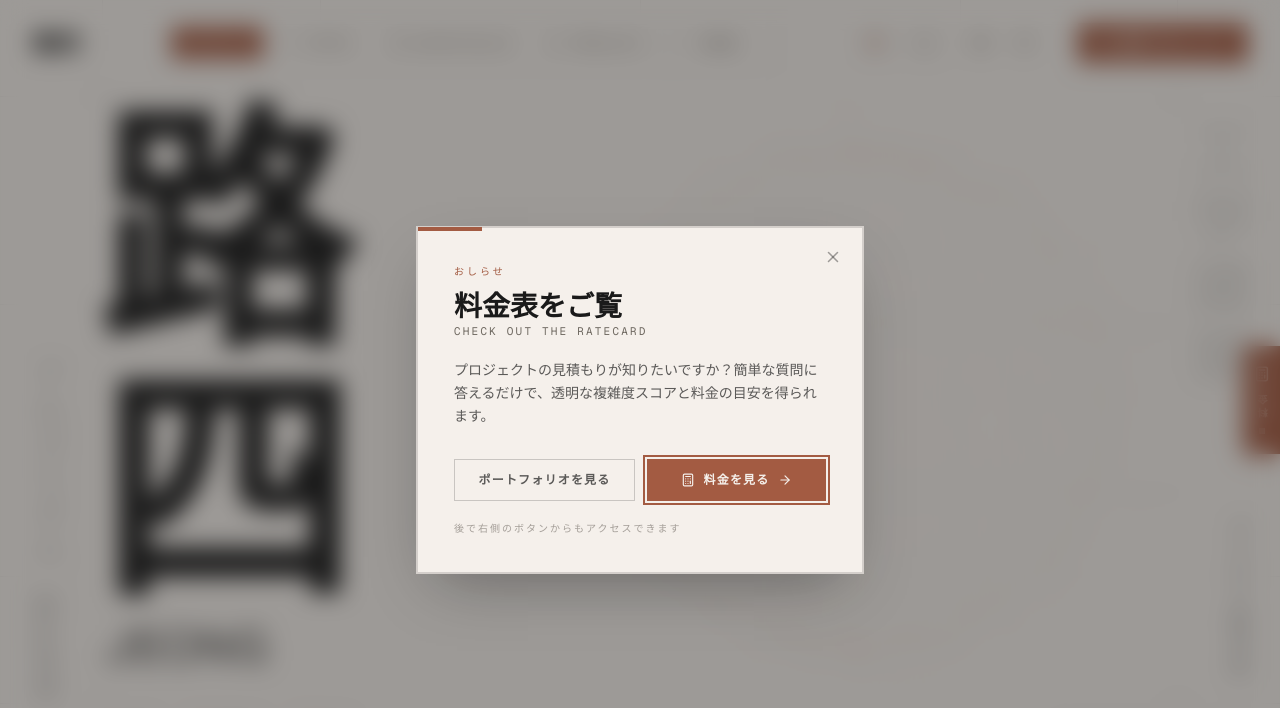
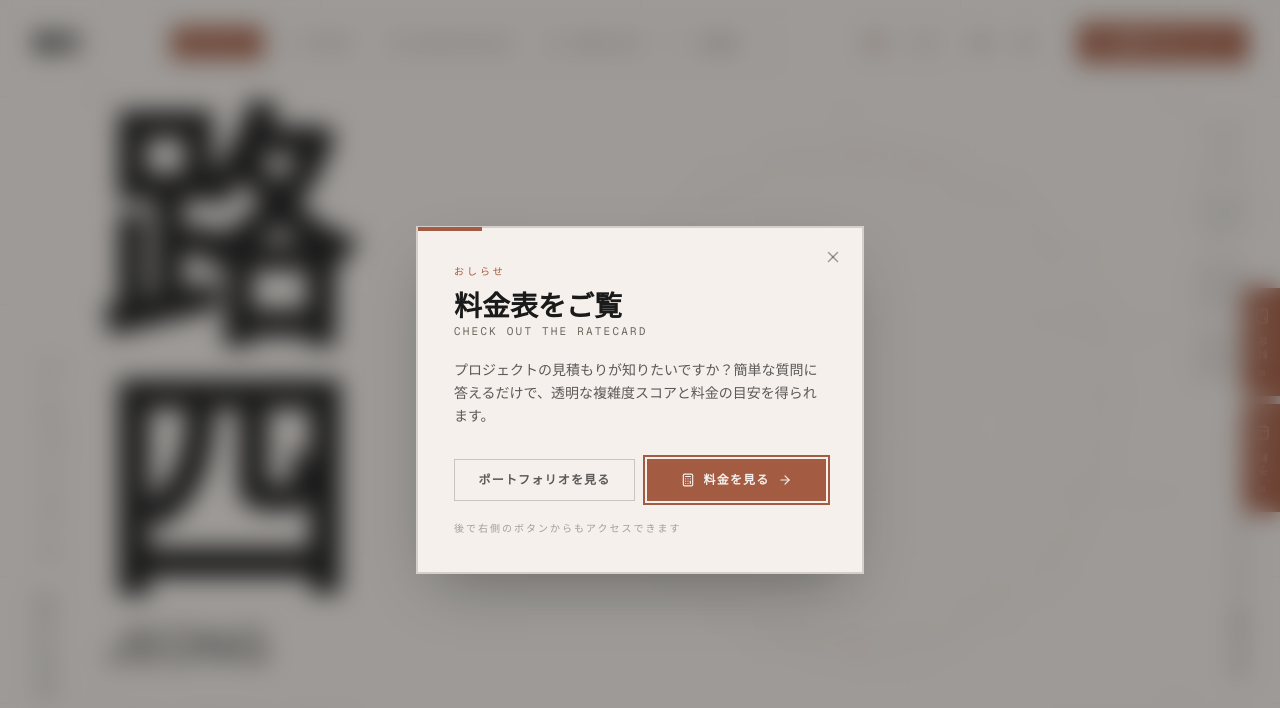
Before and after one commit to zeon-kun/zeon-portfolio-remaster, a Next.js app: page / in a window 1280 px wide. Shown: the top 708 px of the page. Built offline with nearby package versions, Linux system fonts and the light colour scheme.

Commit message:
feat: add quick nav for the booking

```diff
--- a/components/layout/PageOverlays.tsx
+++ b/components/layout/PageOverlays.tsx
@@ -6,7 +6,7 @@ import { MouseTracker } from "@/components/hero/MouseTracker";
 import { BlueprintElements } from "@/components/geometric/GlobeBlueprint";
 import { Navbar } from "@/components/nav/Navbar";
 import { AudioPlayer } from "@/components/audio/AudioPlayer";
-import { RatecardButton } from "@/components/layout/RatecardButton";
+import { QuickActionRail } from "@/components/layout/QuickActionRail";
 import { globeState, useGlobePhase } from "@/lib/globe-state";
 import { useTransitionPhase } from "@/lib/transition";
 
@@ -26,7 +26,7 @@ export function PageOverlays({ children }: { children: React.ReactNode }) {
       <BlueprintElements />
       <Navbar mode="routes" loaderVisible={isHidden} />
       <AudioPlayer loaderVisible={isHidden} />
-      <RatecardButton loaderVisible={isHidden} />
+      <QuickActionRail loaderVisible={isHidden} />
 
       {/* Content wrapper — mirrors SlideContainer's #main opacity gate */}
       <div
--- /dev/null
+++ b/components/layout/QuickActionRail.tsx
@@ -0,0 +1,113 @@
+"use client";
+
+import { useState, useEffect } from "react";
+import { Calculator, CalendarDays, type LucideIcon } from "lucide-react";
+import { usePathname } from "next/navigation";
+import { TransitionLink } from "@/components/layout/TransitionLink";
+import { useLang } from "@/lib/language";
+
+type QuickAction = {
+  href: string;
+  icon: LucideIcon;
+  jp: string;
+  en: string;
+  /** aria-label — the tab itself only carries a vertical word. */
+  labelJp: string;
+  labelEn: string;
+};
+
+// Ordered the way the funnel runs: size the work, then book the call.
+const ACTIONS: QuickAction[] = [
+  {
+    href: "/ratecard",
+    icon: Calculator,
+    jp: "料金",
+    en: "Ratecard",
+    labelJp: "料金ページへ",
+    labelEn: "View Ratecard",
+  },
+  {
+    href: "/booking",
+    icon: CalendarDays,
+    jp: "予約",
+    en: "Booking",
+    labelJp: "予約ページへ",
+    labelEn: "Book a call",
+  },
+];
+
+/**
+ * Right-edge vertical tabs. Rendered as one rail rather than independent fixed
+ * elements so the stack stays centred when a tab hides itself on its own route.
+ */
+export function QuickActionRail({ loaderVisible }: { loaderVisible?: boolean }) {
+  const lang = useLang();
+  const pathname = usePathname();
+  const [scrollHidden, setScrollHidden] = useState(false);
+
+  useEffect(() => {
+    let timer: ReturnType<typeof setTimeout> | null = null;
+
+    function onScroll() {
+      if (window.innerWidth >= 768) return;
+      setScrollHidden(true);
+      if (timer) clearTimeout(timer);
+      timer = setTimeout(() => setScrollHidden(false), 1000);
+    }
+
+    window.addEventListener("scroll", onScroll, { passive: true });
+    window.addEventListener("portfolio:scroll", onScroll);
+    return () => {
+      window.removeEventListener("scroll", onScroll);
+      window.removeEventListener("portfolio:scroll", onScroll);
+      if (timer) clearTimeout(timer);
+    };
+  }, []);
+
+  const isJp = lang === "jp";
+  const visible = ACTIONS.filter((a) => !pathname?.startsWith(a.href));
+  if (visible.length === 0) return null;
+
+  return (
+    <div
+      className={`fixed right-0 top-1/2 z-50 flex flex-col items-end gap-2
+        transition-all duration-700 ease-out
+        ${loaderVisible
+          ? "opacity-0 translate-x-4 -translate-y-1/2"
+          : scrollHidden
+          ? "opacity-0 translate-x-4 -translate-y-1/2 md:opacity-100 md:translate-x-0 md:-translate-y-1/2"
+          : "opacity-100 translate-x-0 -translate-y-1/2"}`}
+    >
+      {visible.map(({ href, icon: Icon, jp, en, labelJp, labelEn }) => (
+        <TransitionLink
+          key={href}
+          href={href}
+          aria-label={isJp ? labelJp : labelEn}
+          className="group flex flex-col items-center gap-2.5
+            bg-accent-primary text-background
+            px-2.5 py-5
+            shadow-[0_4px_24px_-6px_rgba(163,91,66,0.45)]
+            select-none no-underline
+            transition-all duration-300 ease-out
+            hover:px-3 hover:shadow-[0_6px_28px_-4px_rgba(163,91,66,0.6)]
+            focus-visible:outline-2 focus-visible:outline-foreground focus-visible:outline-offset-2"
+        >
+          <Icon size={16} strokeWidth={2.25} />
+
+          <span
+            className={`text-[10px] uppercase tracking-[0.3em] font-bold
+              ${isJp ? "font-jp" : "font-mono"}`}
+            style={{ writingMode: "vertical-rl", transform: "rotate(180deg)" }}
+          >
+            {isJp ? jp : en}
+          </span>
+
+          <span
+            aria-hidden="true"
+            className="block w-1.5 h-1.5 bg-background/70 group-hover:bg-background transition-colors"
+          />
+        </TransitionLink>
+      ))}
+    </div>
+  );
+}
--- a/components/layout/RatecardButton.tsx
+++ /dev/null
@@ -1,70 +0,0 @@
-"use client";
-
-import { useState, useEffect } from "react";
-import { Calculator } from "lucide-react";
-import { usePathname } from "next/navigation";
-import { TransitionLink } from "@/components/layout/TransitionLink";
-import { useLang } from "@/lib/language";
-
-export function RatecardButton({ loaderVisible }: { loaderVisible?: boolean }) {
-  const lang = useLang();
-  const pathname = usePathname();
-  const [scrollHidden, setScrollHidden] = useState(false);
-
-  useEffect(() => {
-    let timer: ReturnType<typeof setTimeout> | null = null;
-
-    function onScroll() {
-      if (window.innerWidth >= 768) return;
-      setScrollHidden(true);
-      if (timer) clearTimeout(timer);
-      timer = setTimeout(() => setScrollHidden(false), 1000);
-    }
-
-    window.addEventListener("scroll", onScroll, { passive: true });
-    window.addEventListener("portfolio:scroll", onScroll);
-    return () => {
-      window.removeEventListener("scroll", onScroll);
-      window.removeEventListener("portfolio:scroll", onScroll);
-      if (timer) clearTimeout(timer);
-    };
-  }, []);
-
-  if (pathname?.startsWith("/ratecard")) return null;
-
-  return (
-    <TransitionLink
-      href="/ratecard"
-      aria-label={lang === "jp" ? "料金ページへ" : "View Ratecard"}
-      className={`group fixed right-0 top-1/2 -translate-y-1/2 z-50
-        flex flex-col items-center gap-2.5
-        bg-accent-primary text-background
-        px-2.5 py-5
-        shadow-[0_4px_24px_-6px_rgba(163,91,66,0.45)]
-        select-none no-underline
-        transition-all duration-700 ease-out
-        hover:px-3 hover:shadow-[0_6px_28px_-4px_rgba(163,91,66,0.6)]
-        focus-visible:outline-2 focus-visible:outline-foreground focus-visible:outline-offset-2
-        ${loaderVisible
-          ? "opacity-0 translate-x-4 -translate-y-1/2"
-          : scrollHidden
-          ? "opacity-0 translate-x-4 -translate-y-1/2 md:opacity-100 md:translate-x-0 md:-translate-y-1/2"
-          : "opacity-100 translate-x-0 -translate-y-1/2"}`}
-    >
-      <Calculator size={16} strokeWidth={2.25} />
-
-      <span
-        className={`text-[10px] uppercase tracking-[0.3em] font-bold
-          ${lang === "jp" ? "font-jp" : "font-mono"}`}
-        style={{ writingMode: "vertical-rl", transform: "rotate(180deg)" }}
-      >
-        {lang === "jp" ? "料金" : "Ratecard"}
-      </span>
-
-      <span
-        aria-hidden="true"
-        className="block w-1.5 h-1.5 bg-background/70 group-hover:bg-background transition-colors"
-      />
-    </TransitionLink>
-  );
-}
--- a/components/slides/SlideContainer.tsx
+++ b/components/slides/SlideContainer.tsx
@@ -15,7 +15,7 @@ import { BlueprintElements } from "../geometric/GlobeBlueprint";
 import { GestureHint } from "./GestureHint";
 import { AudioPlayer } from "../audio/AudioPlayer";
 import { CvDownloadButton } from "../layout/CvDownloadButton";
-import { RatecardButton } from "../layout/RatecardButton";
+import { QuickActionRail } from "../layout/QuickActionRail";
 import { LandingModal } from "../layout/LandingModal";
 import { ThankYouOverlay } from "../layout/ThankYouOverlay";
 import { useGlobePhase, globeState } from "@/lib/globe-state";
@@ -330,7 +330,7 @@ export function SlideContainer() {
       <Navbar activeSlide={SLIDES[activeIndex]} onNavigate={handleNavigate} loaderVisible={isLoaderVisible} />
       <AudioPlayer loaderVisible={isLoaderVisible} />
       <CvDownloadButton loaderVisible={isLoaderVisible} onDownload={handleCvDownload} />
-      <RatecardButton loaderVisible={isLoaderVisible} />
+      <QuickActionRail loaderVisible={isLoaderVisible} />
       <LandingModal ready={!isLoaderVisible} />
       <ThankYouOverlay show={showThanks} />
       <GestureHint />
```
